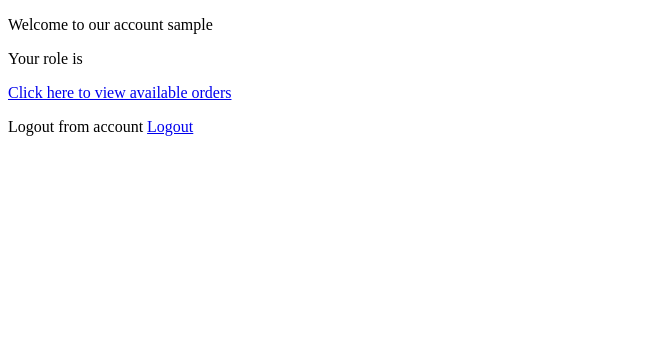
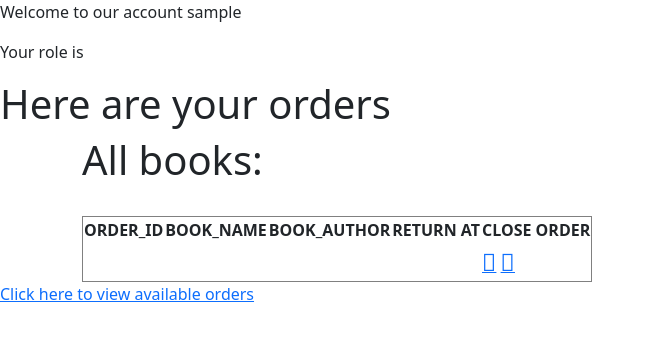
Before and after one commit to Andry925/Library_app, a Django app: page /user_profile/ in a window 1280 px wide. Shown: the top 341 px of the page, without its empty margins (0-655 px from the left). Run offline with Django 5.2, Linux system fonts and the light colour scheme; the visitor is signed in with stand-in values (Sample User, id 1); some libraries are stand-ins or nearby versions.

Commit message:
Configuration for html profiles

```diff
--- a/library/accounts/templates/profiles/base.html
+++ b/library/accounts/templates/profiles/base.html
@@ -1,19 +1,50 @@
+{% load static %}
 <!DOCTYPE html>
 <html lang="en">
 
 <head>
-    <meta charset="UTF-8">
-    <meta name="viewport" content="width=device-width, initial-scale=1.0">
-    <title>Document</title>
+    <meta charset="utf-8"/>
+    <meta name="viewport" content="width=device-width, initial-scale=1, shrink-to-fit=no"/>
+    <meta name="description" content=""/>
+    <meta name="author" content="Mark Otto, Jacob Thornton, and Bootstrap contributors"/>
+    <meta name="generator" content="Jekyll v3.8.5"/>
+    <title>Authors</title>
+
+    <link rel="stylesheet" href="https://cdn.jsdelivr.net/npm/bootstrap@4.3.1/dist/css/bootstrap.min.css"
+          integrity="sha384-ggOyR0iXCbMQv3Xipma34MD+dH/1fQ784/j6cY/iJTQUOhcWr7x9JvoRxT2MZw1T" crossorigin="anonymous"/>
+    {% block head %} {% endblock %}
+
+    <!-- Bootstrap core CSS -->
+    <link href="/docs/4.3/dist/css/bootstrap.min.css" rel="stylesheet"
+          integrity="sha384-ggOyR0iXCbMQv3Xipma34MD+dH/1fQ784/j6cY/iJTQUOhcWr7x9JvoRxT2MZw1T" crossorigin="anonymous"/>
+
+    <style>
+        .bd-placeholder-img {
+            font-size: 1.125rem;
+            text-anchor: middle;
+            -webkit-user-select: none;
+            -moz-user-select: none;
+            -ms-user-select: none;
+            user-select: none;
+        }
+
+        @media (min-width: 768px) {
+            .bd-placeholder-img-lg {
+                font-size: 3.5rem;
+            }
+        }
+    </style>
+    <!-- Custom styles for this template -->
+    <link href="album.css" rel="stylesheet"/>
 </head>
 
 <body>
-    {% block content %}
+{% include 'accounts_includes/header.html' %}
+{% block content %} {% endblock %}
 
-    {% endblock %}
-    <div class="links">
-        <p>Logout from account <a href="{% url 'logout' %}">Logout</a></p>
-    </div>
+{% include 'accounts_includes/footer.html' %}
+
+
 </body>
 
 </html>
--- a/library/accounts/templates/profiles/librarianprofile.html
+++ b/library/accounts/templates/profiles/librarianprofile.html
@@ -4,6 +4,7 @@
 <p>Welcome to our account {{user.username}}</p>
 
 <p>Your role is {{user.role}} </p>
-<p><a href="{% url 'all_authors' %}"> Click here to manage authors</a></p>
+
+    <p><a href="{% url 'all_authors' %}"> Click here to manage authors</a></p>
 
 {% endblock %}
--- a/library/accounts/templates/profiles/userprofile.html
+++ b/library/accounts/templates/profiles/userprofile.html
@@ -1,7 +1,46 @@
 {% extends 'profiles/base.html' %}
+<link
+        rel="stylesheet"
+        href="https://cdnjs.cloudflare.com/ajax/libs/font-awesome/4.7.0/css/font-awesome.min.css"
+/>
 
 {% block content %}
-<p>Welcome to our account {{user.username}}</p>
-<p>Your role is {{user.role}} </p>
-<p><a href="{% url 'available_orders' %}"> Click here to view available orders </a></p>
+    <p>Welcome to our account {{ user.username }}</p>
+    <p>Your role is {{ user.role }} </p>
+    <h1>Here are your orders</h1>
+    <div class="container">
+        <div style="margin: 0 auto">
+            <h1>All books:</h1>
+            <br/>
+            <table border="1">
+                <tr>
+                    <th>ORDER_ID</th>
+                    <th>BOOK_NAME</th>
+                    <th>BOOK_AUTHOR</th>
+                    <th>RETURN AT</th>
+                    <th>CLOSE ORDER</th>
+
+                </tr>
+
+
+                <tr>
+                    <td></td>
+                    <td></td>
+                    <td></td>
+                    <td></td>
+                    <td>
+                        <a href=""
+                        ><i style="font-size: 24px" class="fa">&#xf040;</i></a
+                        >
+                        <a href=""
+                        ><i style="font-size: 24px" class="fa">&#xf014;</i></a
+                        >
+                    </td>
+                </tr>
+
+
+            </table>
+        </div>
+    </div>
+    <p><a href="{% url 'available_orders' %}"> Click here to view available orders </a></p>
 {% endblock %}
```
